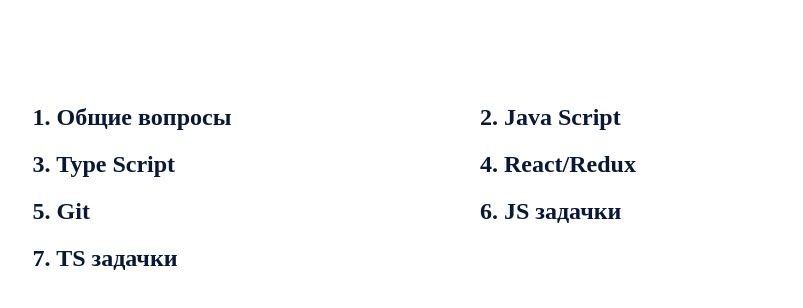
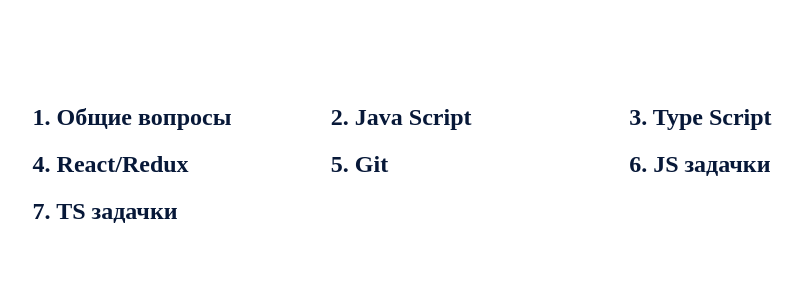
Before and after one commit to GalichAnton/AnswersNext, a Next.js app: page / in a window 1280 px wide. Shown: the top 308 px of the page, without its empty margins (165-968 px from the left). Built offline with nearby package versions, Linux system fonts and the light colour scheme.

Commit message:
change content list layout

```diff
--- a/layout/Header/Header.module.css
+++ b/layout/Header/Header.module.css
@@ -35,7 +35,7 @@
   opacity: 1;
   color: white;
 
-  font-size: 30px;
+  font-size: calc(1em + 1vw);
   font-weight: 500;
 }
 
@@ -43,9 +43,8 @@
   opacity: 0.5;
 }
 
-
 @media screen and (max-width: 768px) {
-  .title{
+  .title {
     display: none;
   }
 }
--- a/page-compoents/ContentList/ContentList.module.css
+++ b/page-compoents/ContentList/ContentList.module.css
@@ -11,7 +11,7 @@
   padding: 0;
 
   list-style-type: none;
-  grid-template-columns: repeat(2, 1fr);
+  grid-template-columns:  1fr 1fr 1fr;
   gap: 10px;
 }
 
@@ -23,7 +23,9 @@
   font-size: calc(0.5em + 0.5vw);
   font-weight: 500;
 }
-
+.categoryWrapper{
+  grid-area: category;
+}
 .category {
   margin: 0 0 10px;
 
@@ -33,6 +35,7 @@
 
   font-size: calc(0.7em + 1vw);
   font-weight: 700;
+
 }
 
 .answers {
@@ -47,6 +50,7 @@
 
   border-radius: 5px;
   background: linear-gradient(to right, #BDC3C7, #2C3E50);
+
 }
 
 .answers li {
```
